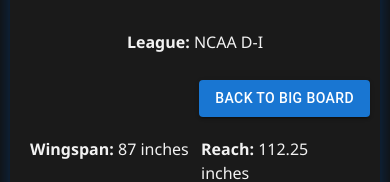
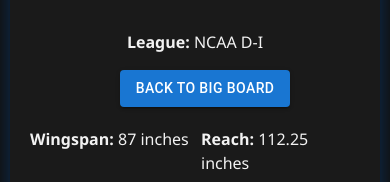
Before and after one commit to harishdukkipati/Mavs-App, a React (Vite) app: page /player/118028 in a window 390 px wide. Shown: the part 394-576 px from the top of the page. Built offline with nearby package versions, Linux system fonts and the light colour scheme.

Commit message:
aight fine

```diff
--- a/src/components/PlayerProfile.css
+++ b/src/components/PlayerProfile.css
@@ -261,18 +261,6 @@
 }
 
 @media (max-width: 768px) {
-  .add-report-button-wrapper {
-    width: 100%;
-    display: flex;
-    justify-content: flex-end;
-    padding: 10px 10px 0 10px;
-  }
-
-  .add-report-button {
-    font-size: 0.9rem;
-    padding: 8px 12px;
-  }
-
   .profile-page {
     width: 100vw;
     overflow-x: hidden;
```
